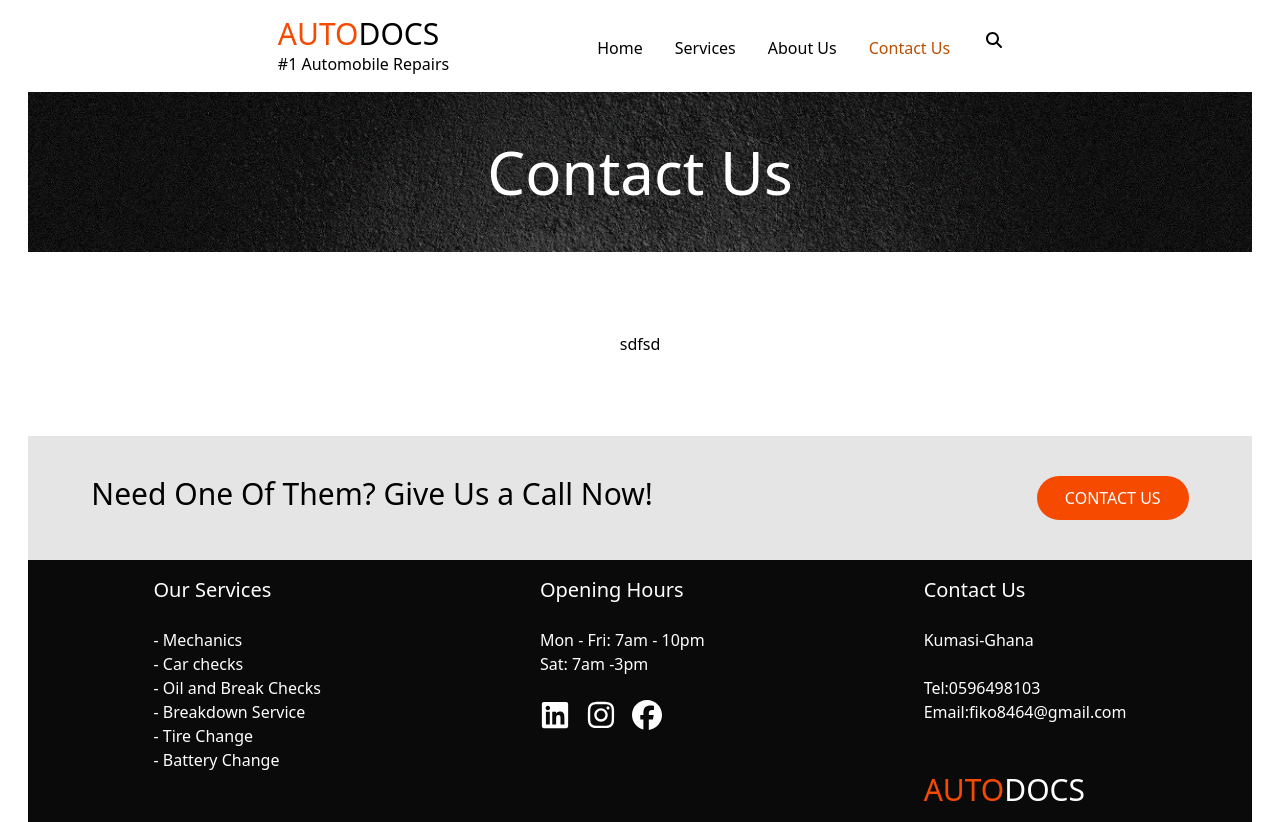
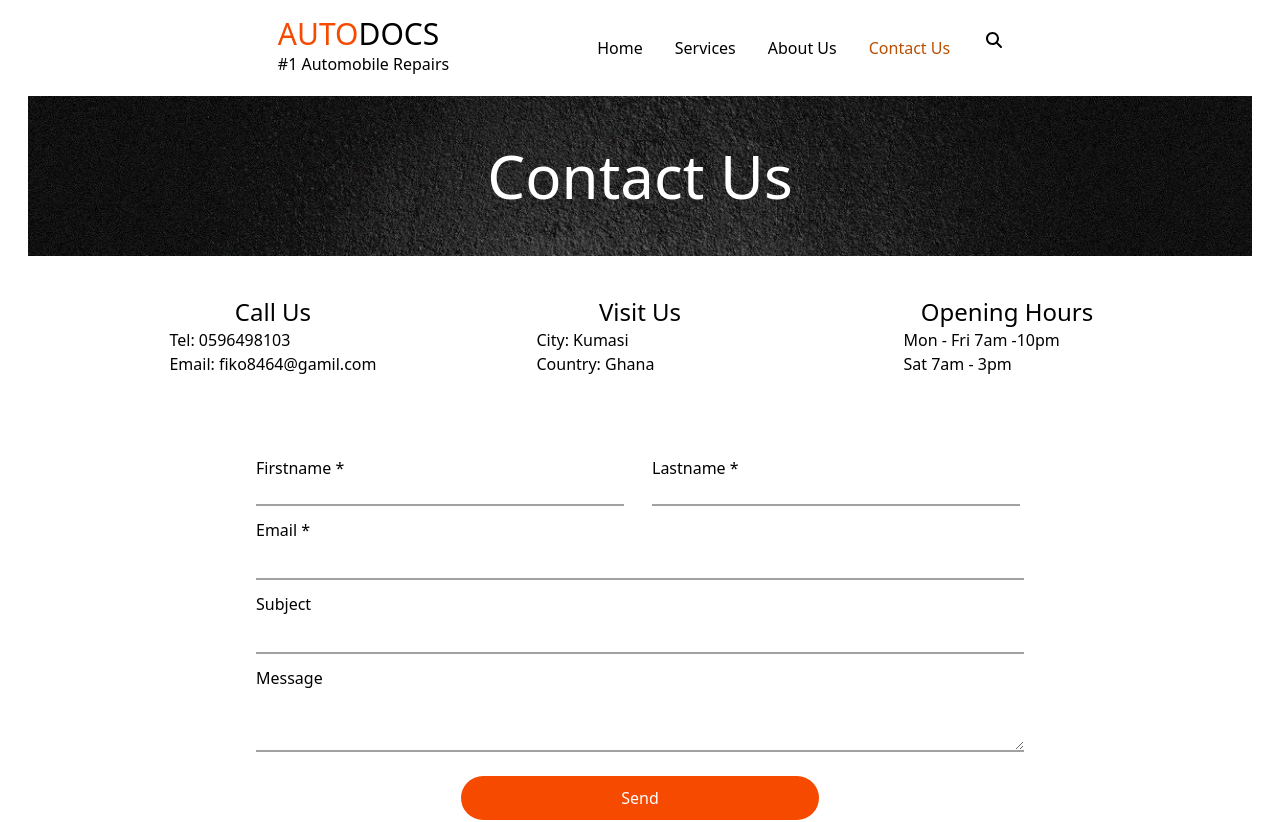
Before and after one commit to SKY-NYT/Autodoc, a React (Vite) app: page /contact_us in a window 1280 px wide. Shown: the top 822 px of the page. Built offline with nearby package versions, Linux system fonts and the light colour scheme.

Commit message:
contactuspage

```diff
--- a/package.json
+++ b/package.json
@@ -11,11 +11,13 @@
     "server": "json-server --watch src/page.json --port 8000"
   },
   "dependencies": {
+    "@react-google-maps/api": "^2.20.6",
     "@tailwindcss/vite": "^4.0.6",
+    "leaflet": "^1.9.4",
     "react": "^19.0.0",
-
     "react-dom": "^19.0.0",
     "react-icons": "^5.4.0",
+    "react-leaflet": "^5.0.0",
     "react-router-dom": "^7.1.5",
     "react-spinners": "^0.15.0",
     "react-toastify": "^11.0.3",
--- a/src/components/Background.jsx
+++ b/src/components/Background.jsx
@@ -12,7 +12,7 @@ const Background = () => {
     <>
 
 
-        <section className='   text-white flex justify-center' >
+        <section className='   text-white flex justify-center pt-24' >
         <div className='flex-col  border-x-28 w-full  '>
         <div className='relative overflow-hidden h-40 '>
 
--- a/src/components/Navbar.jsx
+++ b/src/components/Navbar.jsx
@@ -10,8 +10,8 @@ const linkClass = ({isActive}) => isActive
   return (
     <nav>
 
-
-      <div className='flex justify-center gap-9 p-4'>
+      <div className=" place-items-center w-screen fixed  z-10 bg-white">
+      <div className='flex justify-center gap-9 p-4 '>
       <div className='text-3xl pr-28 text-'>
         <span className='text-orange-600'>AUTO</span>DOCS
         <p className='text-base '>#1 Automobile Repairs </p>
@@ -27,7 +27,7 @@ const linkClass = ({isActive}) => isActive
         <SearchButton/>
     </div>
       </div>
-
+      </div>
     </nav>
   )
 }
--- /dev/null
+++ b/src/contactus.json
@@ -0,0 +1,17 @@
+[
+    {
+        "title":"Call Us",
+        "description": ["Tel: 0596498103","Email: fiko8464@gamil.com"]
+
+    },
+
+    {"title":"Visit Us",
+        "description": ["City: Kumasi" ,"Country: Ghana"]
+
+    },
+    {
+        "title":"Opening Hours",
+        "description":["Mon - Fri 7am -10pm","Sat 7am - 3pm"]
+
+    }
+]
--- a/src/layouts/MainLayout.jsx
+++ b/src/layouts/MainLayout.jsx
@@ -8,7 +8,7 @@ import React from 'react'
 const MainLayout = () => {
   return (
     <>
-    <Navbar className="fixed pb-16" />
+    <Navbar/>
     <Outlet/>
     <End/>
     <ToastContainer/>
--- a/src/pages/AboutUsPage.jsx
+++ b/src/pages/AboutUsPage.jsx
@@ -9,7 +9,7 @@ const AboutUsPage = () => {
        <Background className='pb-1.5'/>
 
        </div>
-      <div className='p-20 grid place-items-center text-center  '>
+      <div className='p-20 grid place-items-center text-center '>
         <p>
        I'm a paragraph. Click here to add your own text and edit me. It's easy. Just click “Edit Text” or double click me to add your own content and make changes to the font. Feel free to drag and drop me anywhere you like on your page. I'm a great place for you to tell a story and let your users know a little more about you.
        <br/>
--- a/src/pages/ContactUsPage.jsx
+++ b/src/pages/ContactUsPage.jsx
@@ -1,18 +1,94 @@
-import React from 'react'
-import Background from '../components/Background'
+import React from "react";
+import Background from "../components/Background";
+import contactus from "../contactus.json";
 
 const ContactUs = () => {
   return (
-    <section className='relative'>
-      <div >
-       <Background className='pb-1.5'/>
+    <section className="relative">
+      <div>
+        <Background className="pb-1.5" />
+      </div>
+      <div className=" grid place-items-center py-10">
+        <div className="grid grid-cols-3 gap-x-40  gap-y-20 text-center px-20 ">
+          {contactus.map((contact) => (
+            <div>
+              <h2 className="font-medium text-2xl">{contact.title}</h2>
+              <div className="text-left">
+                <p>{contact.description[0]}</p>
+                <p>{contact.description[1]}</p>
+              </div>
+            </div>
+          ))}
+          <div />
+        </div>
+        <div>
+          <form action="" className="flex flex-col text-left gap-y-3 ">
+            <div className="flex flex-row gap-7">
+              <div className="flex flex-col ">
+                <label htmlFor="firstname">Firstname *</label>
+                <input
+                  className="text-black border-b-neutral-400 border-b-2 w-92 focus:outline-none"
+                  id="firstname"
+                  type="text"
+                  name="firstname"
+                  required
+                />
+              </div>
 
-       </div>
-      <div className='p-20 grid place-items-center '>
-        <div>sdfsd</div>
-</div>
+              <div className="flex flex-col">
+                <label htmlFor="lastname">Lastname *</label>
+                <input
+                  className="text-black border-b-neutral-400 border-b-2 w-92 focus:outline-none"
+                  id="lastname"
+                  type="text"
+                  name="lastname"
+                  required
+                />
+              </div>
+            </div>
+
+            <label htmlFor="email">Email *</label>
+            <input
+              className="text-black border-b-neutral-400 border-b-2 w-3xl focus:outline-none"
+              id="email"
+              type="email"
+              name="email"
+              required
+              placeholder=""
+            ></input>
+
+            <label htmlFor="subject">Subject</label>
+            <input
+              className="text-black  border-b-neutral-400 border-b-2 w-3xl focus:outline-none"
+              id="subject"
+              type="tel"
+              name="subject"
+              placeholder=""
+            ></input>
+
+            <label htmlFor="message">Message</label>
+            <textarea
+              className="text-black border-b-neutral-400 border-b-2 w-3xl focus:outline-none"
+              id="message"
+              type="message"
+              name="message"
+              placeholder=""
+            ></textarea>
+            <div className="py-3 grid place-content-center">
+              <button
+                type="submit"
+                className="bg-orange-600 rounded-full px-40 py-2.5 text-white"
+              >
+                Send
+              </button>
+            </div>
+          </form>
+        </div>
+
+        <div />
+      </div>
     </section>
-  )
-}
+  );
+};
 
-export default ContactUs
+export default ContactUs;
```
Also changed, not shown: 1 other file (tests, documents, lock files or other folders).
